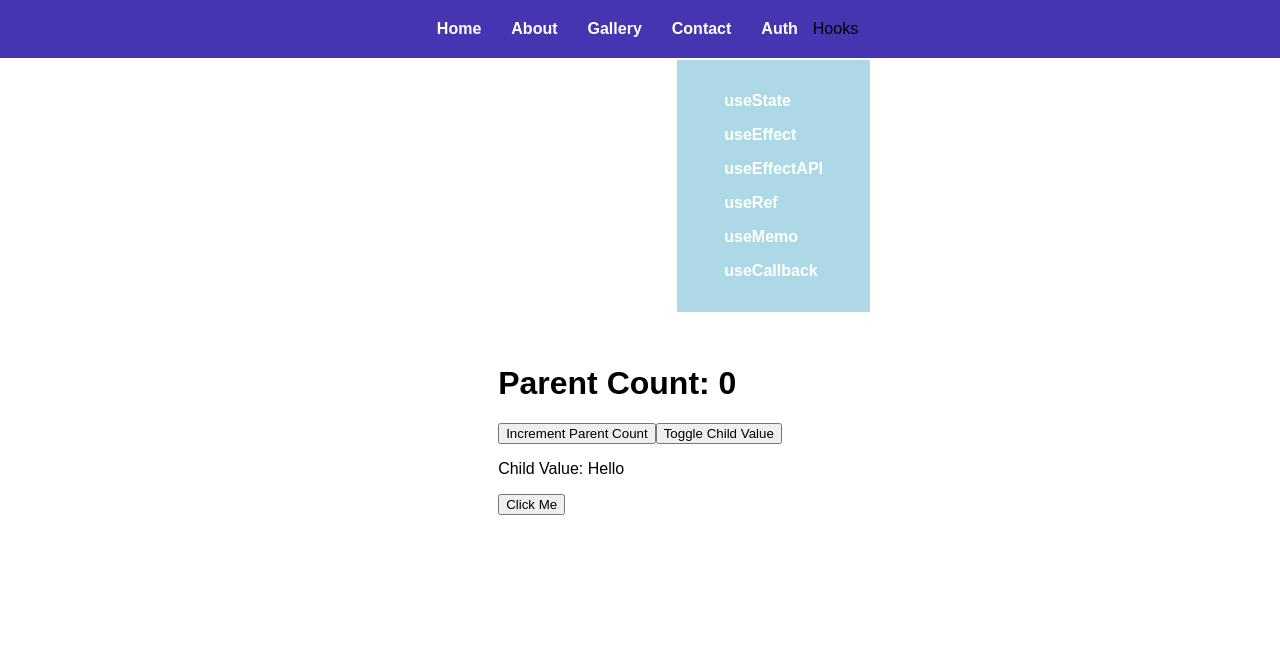
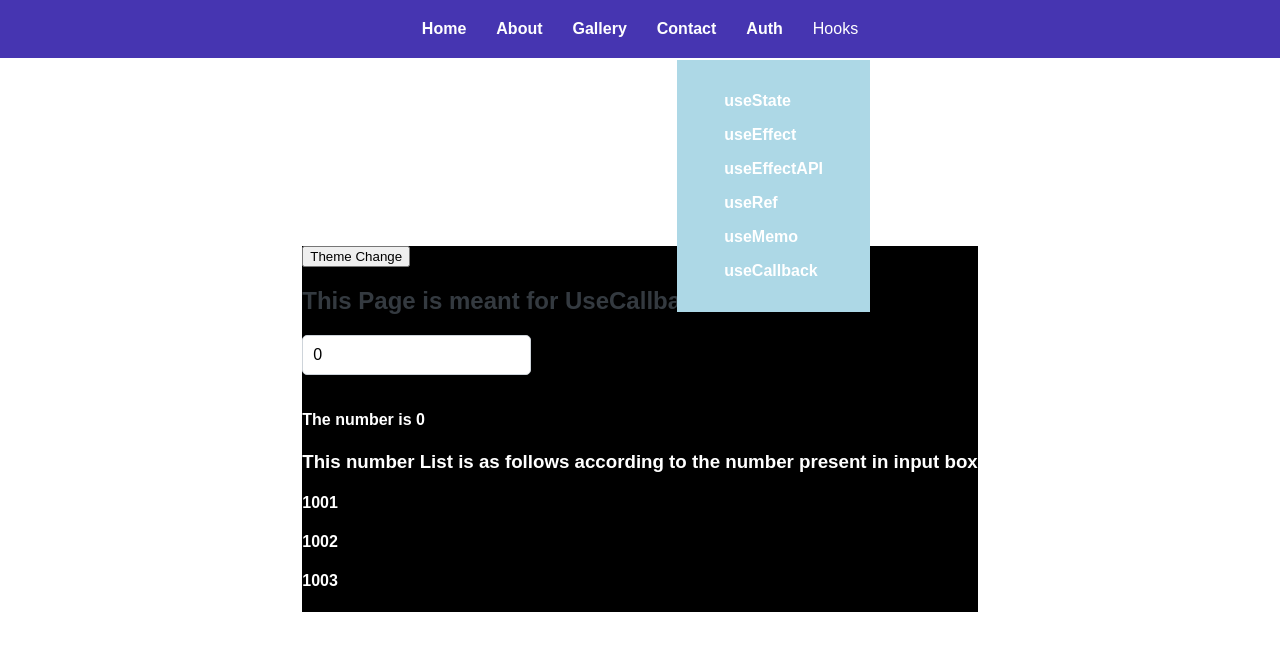
Before and after one commit to Dharanish-AM/MERN-TRAINING-2025, a React (Vite) app in the folder vite-project/: page /useCallBack in a window 1280 px wide. Shown: the top 650 px of the page. Built offline with nearby package versions, Linux system fonts and the light colour scheme.

Commit message:
useCallBack -List

```diff
--- /dev/null
+++ b/vite-project/src/components/List.jsx
@@ -0,0 +1,20 @@
+import { useState,useEffect } from "react";
+const ListItems=({func})=>{
+    var[numbers,setNumbers]=useState([])
+    useEffect(()=>{
+        setNumbers(func(1000))
+        console.log("Event is happening")
+        {/*console.log(numbers)*/}
+
+    },[func]);
+
+    return(
+        <div>
+            <h3>This number List is as follows according to the number present in input box</h3>
+            {numbers.map((number,index)=>(<h4 key={index}>{number}</h4>))}
+
+
+        </div>
+    );
+};
+export default ListItems;
--- a/vite-project/src/components/Navbar.jsx
+++ b/vite-project/src/components/Navbar.jsx
@@ -25,8 +25,11 @@ export default function Navbar() {
                 <li><Link to="/gallery">Gallery</Link></li>
                 <li><Link to="/contact">Contact</Link></li>
                 <li><Link to="/auth">Auth</Link></li>
+                <li style={{
+                    color:"white"
+                }} onMouseEnter={toggleDrop} onMouseLeave={toggleDrop}>Hooks</li>
             </ul>
-            <span onMouseEnter={toggleDrop} onMouseLeave={toggleDrop}>Hooks</span>
+
             {dropdown && (
               <div className="dropdown">
               <ul>
--- a/vite-project/src/hooks/UseCallback.jsx
+++ b/vite-project/src/hooks/UseCallback.jsx
@@ -1,36 +1,30 @@
+import { useState } from "react";
+import ListItems from "../components/List";
+import { useCallback } from "react";
+const UseCallback=()=>{
+    var[num,setNum]=useState(0);
+    var[dark,setDark]=useState(true);
+    var styling={
+      backgroundColor:dark?"black":"white",
+      color:dark?"white":"black"
+    }
+    var getItems=useCallback((inc)=>{return[num+inc+1,num+inc+2,num+inc+3]},[num])
 
-import React, { useState, useCallback } from 'react';
+    return(
+        <div style={styling}>
+          <button onClick={()=>setDark(dark =>!dark)}>Theme Change</button>
+            <h2>This Page is meant for UseCallback Hooks!!</h2>
+            <input
+              type="number"
+              value={num}
+              onChange={
+                (e)=>{setNum(parseInt(e.target.value))
+                }}/>
 
+               <h4> The number is {num}</h4>
+               <ListItems func={getItems}/>
+        </div>
+    );
 
-const ChildComponent = React.memo(({ onButtonClick, value }) => {
-  console.log('ChildComponent re-rendered');
-  return (
-    <div>
-      <p>Child Value: {value}</p>
-      <button onClick={onButtonClick}>Click Me</button>
-    </div>
-  );
-});
-
-const UseCallback = () => {
-  const [count, setCount] = useState(0);
-  const [childValue, setChildValue] = useState('Hello');
-
-
-  const handleChildClick = useCallback(() => {
-    console.log('Child button clicked!');
-  }, []);
-
-  return (
-    <div>
-      <h1>Parent Count: {count}</h1>
-      <button onClick={() => setCount(count + 1)}>Increment Parent Count</button>
-      <button onClick={() => setChildValue(childValue === 'Hello' ? 'World' : 'Hello')}>
-        Toggle Child Value
-      </button>
-      <ChildComponent onButtonClick={handleChildClick} value={childValue} />
-    </div>
-  );
 };
-
 export default UseCallback;
```
